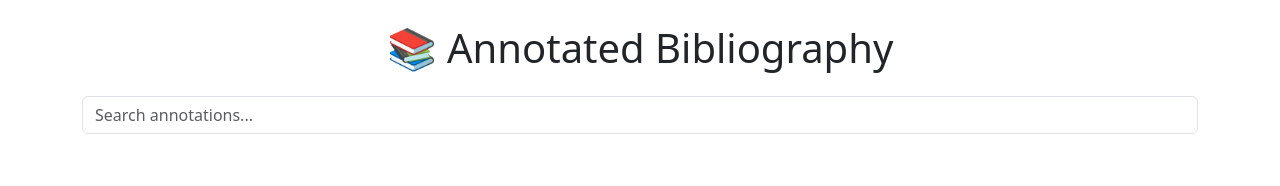
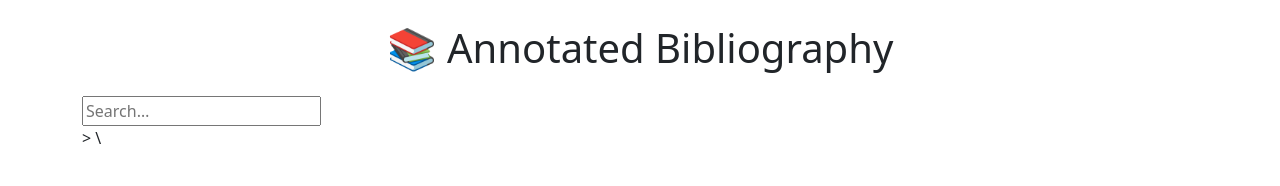
Before and after one commit to kavyacee/Bib-test, a plain HTML site: page index.html in a window 1280 px wide. Drawn offline with nearby package versions, Linux system fonts and the light colour scheme; no server answers.

Commit message:
Update index.html

```diff
--- a/index.html
+++ b/index.html
@@ -9,12 +9,12 @@
 <body class="container py-4">
   <h1 class="mb-4 text-center">📚 Annotated Bibliography</h1>
 
-  <input type="text" id="searchBar" class="form-control mb-4" placeholder="Search annotations...">
-
+   <input type="text" id="searchBar" placeholder="Search…">
   <div id="results" class="row"></div>
 
- <script src="https://cdn.jsdelivr.net/npm/fuse.js@6"></script>
-<script src="script.js"></script>
-
+  <!-- only Fuse.js and your script.js -->
+  <script src="https://cdn.jsdelivr.net/npm/fuse.js@6"></script>
+  <script src="script.js"></script>
 </body>
-</html>
+</html>>
+\
```
